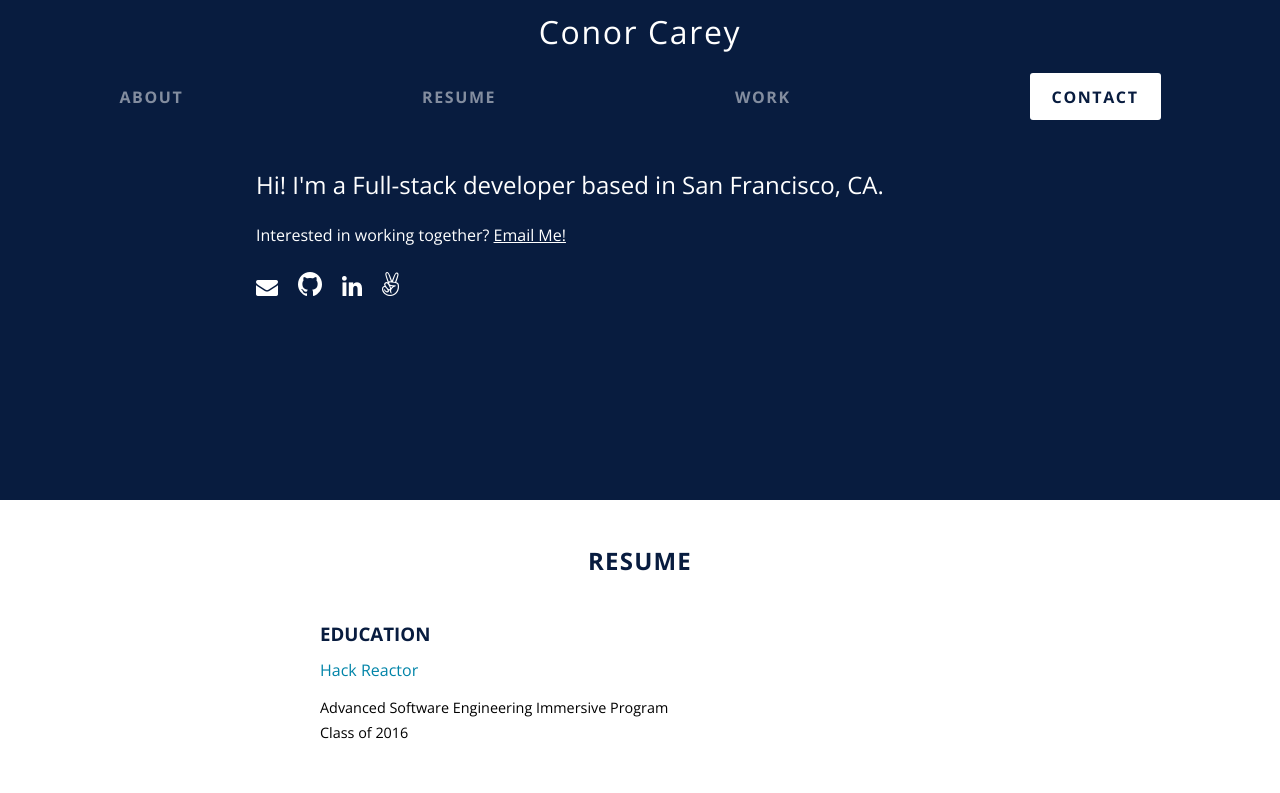
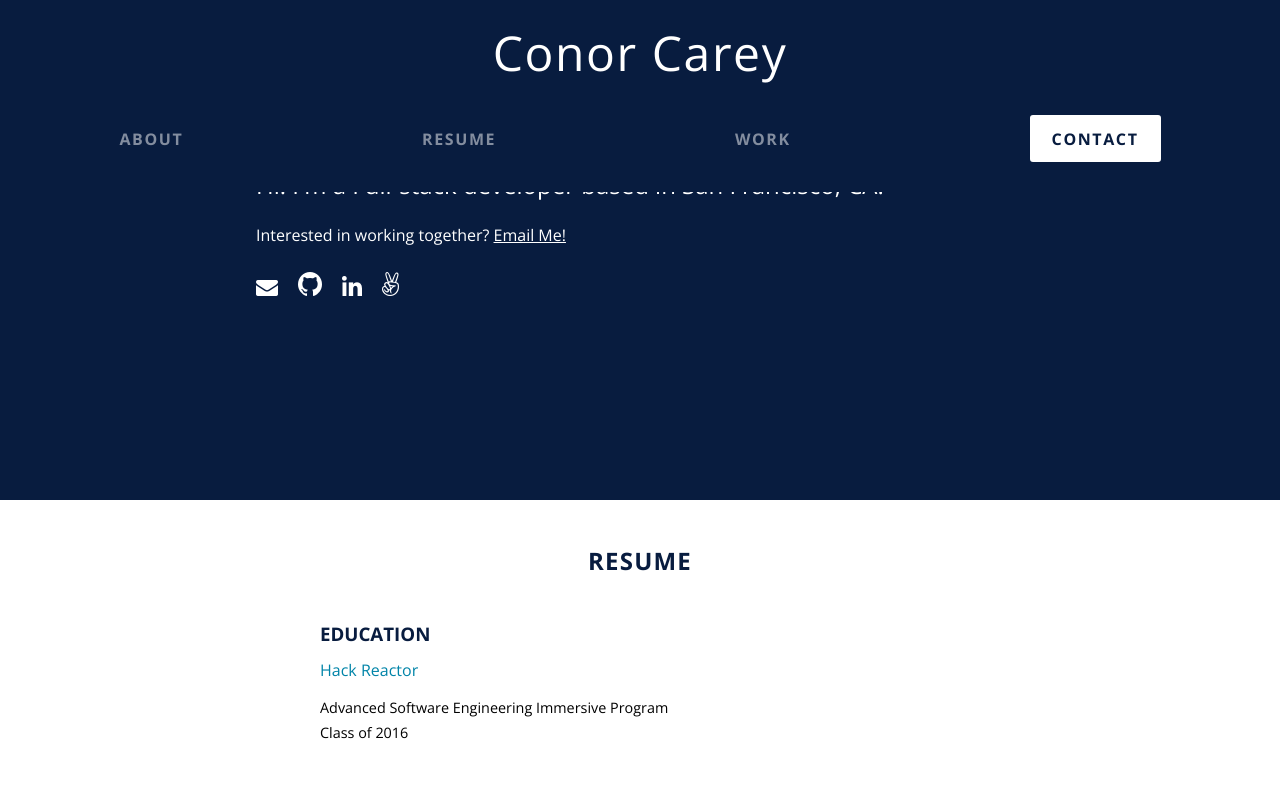
Before and after one commit to ccarey221/conorsportfolio, a React app: page / in a window 1280 px wide. Shown: the top 793 px of the page. Built offline with nearby package versions, Linux system fonts and the light colour scheme.

Commit message:
mobile friendly design

```diff
--- a/src/Components/Body/ReusableComponents/bubbleComponent.css
+++ b/src/Components/Body/ReusableComponents/bubbleComponent.css
@@ -42,18 +42,15 @@
 
 @media only screen and (max-device-width: 628px) {
   .bubble, .mediumBubble, .largeBubble, .workBubble, .mediumWorkBubble, .largeWorkBubble {
-    width: 100px;
+    width: 140px;
+    height: 60px;
   }
 
   .mediumBubble, .mediumWorkBubble {
-    width: 120px;
+    width: 180px;
   }
 
   .largeBubble, .largeWorkBubble {
-    width: 140px;
-  }
-
-  .reactRouter {
-    height: 60px;
+    width: 260px;
   }
 }
--- a/src/Components/Body/body.css
+++ b/src/Components/Body/body.css
@@ -245,8 +245,6 @@
 
 
 @media only screen and (max-device-width: 628px) {
-
-
   .iconRow {
     padding: 0 10%;
     }
@@ -258,7 +256,7 @@
 
   .about, .work, .education, .contact {
     font-family: 'Open Sans', sans-serif;
-    font-size: 1.7em;
+    font-size: 2.4em;
   }
 
   .educationContainer, .workContainer, .contactContainer {
@@ -268,14 +266,19 @@
 
   .aboutContainer {
     padding: 20px;
+    line-height: 60px;
   }
 
   .about {
-    height: 300px;
-    margin-top: 140px;
+    height: 450px;
+    margin-top: 170px;
+  }
+
+  .contactContainer p {
+    line-height: 60px;
   }
 
   .initialLine {
-    font-size: 30px;
+    font-size: 60px;
   }
 }
--- a/src/Components/Header/header.css
+++ b/src/Components/Header/header.css
@@ -85,21 +85,23 @@
 }
 
 @media only screen and (max-device-width: 950px) {
-    .header {
+  .header {
     display: flex;
     flex-direction: column;
     height: auto;
-    margin-bottom: 30px;
   }
 
   .chapters {
     width: 100%;
     padding-top: 20px;
+    padding-bottom: 10px;
     margin-bottom: 20px;
   }
 
   .name {
     width: 100%;
-    padding-top: 10px;
+    padding-top: 20px;
+    padding-bottom: 10px;
+    font-size: 3em;
   }
 }
```
